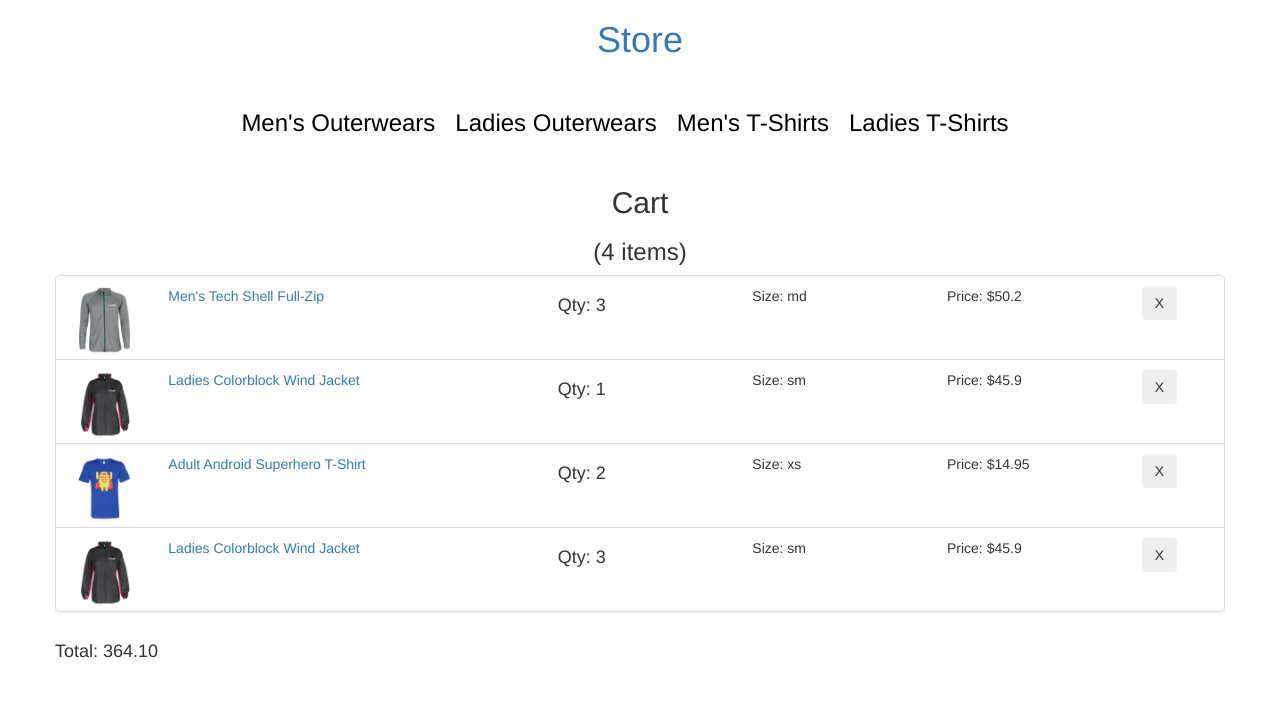
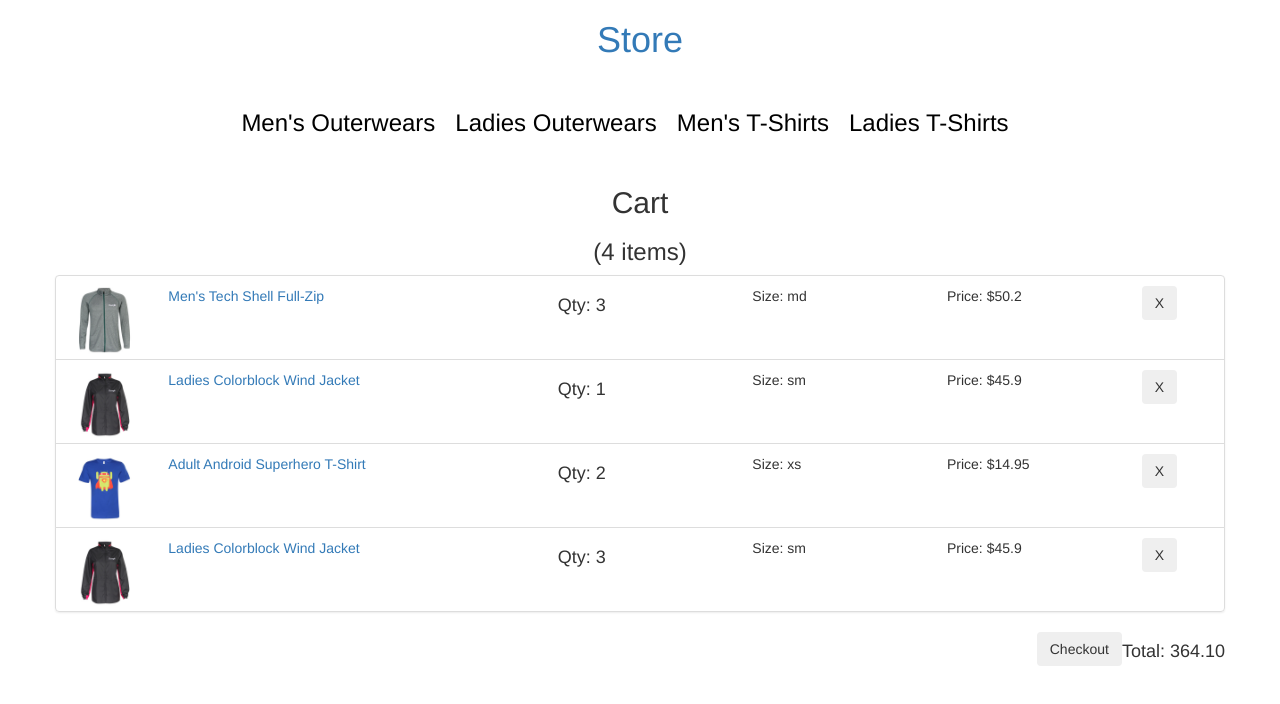
Before and after one commit to blaynem/store-redo, a React (Create React App) app: page /cart in a window 1280 px wide. Shown: the top 704 px of the page. Built offline with nearby package versions, Linux system fonts and the light colour scheme; a web font is replaced by a local one.

Commit message:
added button, doesn't do anything yet

```diff
--- a/src/containers/cart.js
+++ b/src/containers/cart.js
@@ -103,8 +103,12 @@ class Cart extends Component {
 						{this.renderCart()}
 					</ul>
 				</div>
-				<div className="row">
-					<h4>Total: {this.state.total.toFixed(2)}</h4>
+				<div className="row checkout-box">
+					<h4 style={{display: "inline-block"}} className="pull-right">Total: {this.state.total.toFixed(2)}</h4>
+					<button
+						style={{display: "inline-block"}}
+						className="btn pull-right"
+						onClick={function click(){alert("OR NAH")}}>Checkout</button>
 				</div>
 			</div>
 		)
```
